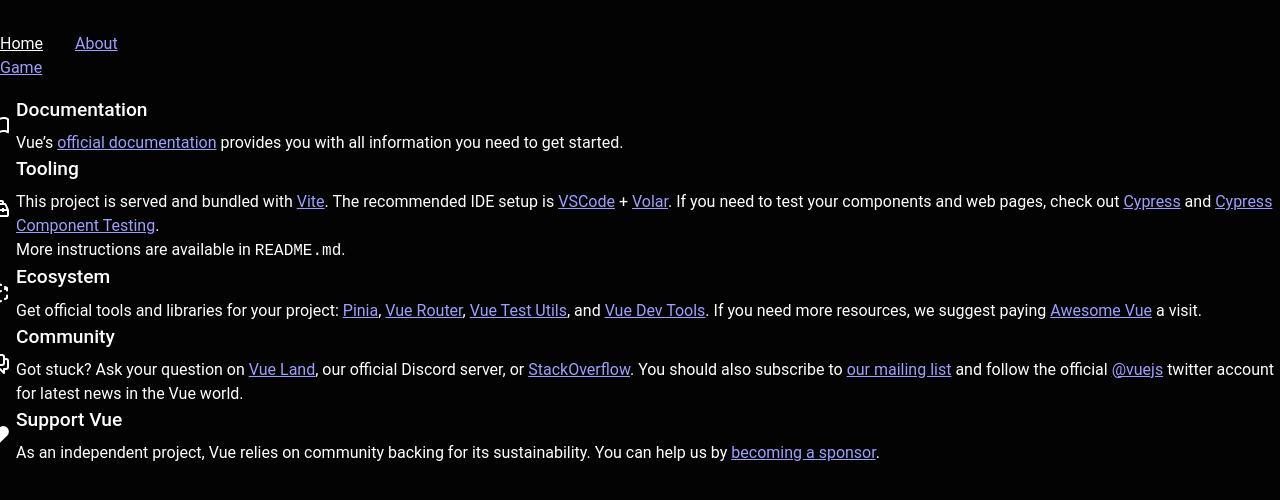
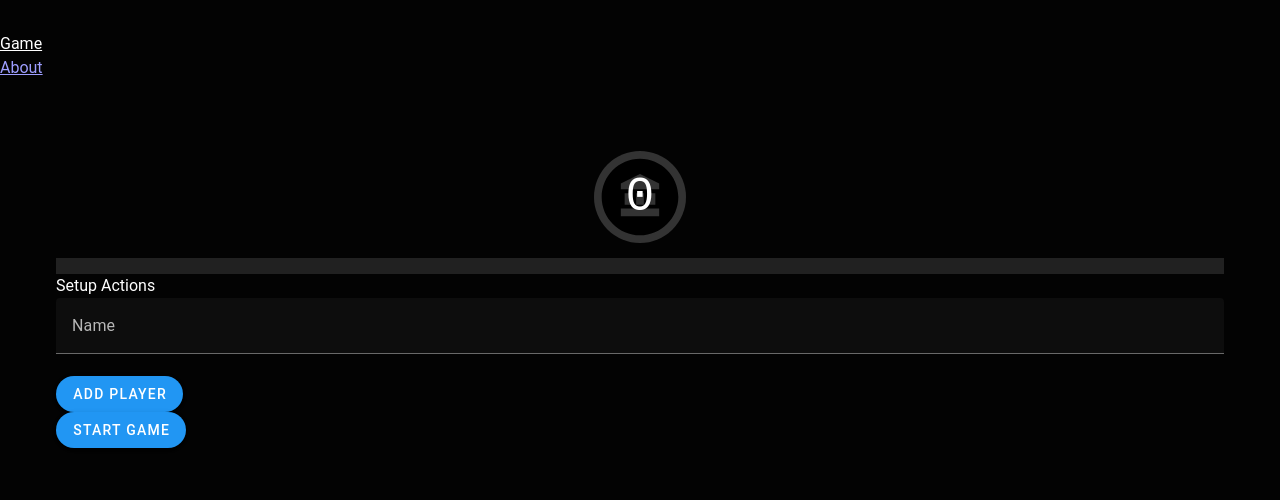
Before and after one commit to BoldBigflank/bank, a Vue app: page / in a window 1280 px wide. Shown: the top 500 px of the page. Built offline with nearby package versions, Linux system fonts and the light colour scheme.

Commit message:
route changes

```diff
--- a/src/App.vue
+++ b/src/App.vue
@@ -6,10 +6,8 @@ import { RouterLink, RouterView } from 'vue-router';
   <header>
     <div class="wrapper">
       <nav>
-        <RouterLink to="/">Home</RouterLink>
+        <RouterLink to="/">Game</RouterLink>
         <RouterLink to="/about">About</RouterLink>
-        <RouterLink to="/game">Game</RouterLink>
-
       </nav>
     </div>
   </header>
--- a/src/router/index.ts
+++ b/src/router/index.ts
@@ -1,13 +1,13 @@
 import { createRouter, createWebHistory } from 'vue-router'
-import HomeView from '../views/HomeView.vue'
+import GameView from '../views/GameView.vue'
 
 const router = createRouter({
   history: createWebHistory(import.meta.env.BASE_URL),
   routes: [
     {
       path: '/',
-      name: 'home',
-      component: HomeView
+      name: 'game',
+      component: GameView
     },
     {
       path: '/about',
@@ -16,11 +16,6 @@ const router = createRouter({
       // this generates a separate chunk (About.[hash].js) for this route
       // which is lazy-loaded when the route is visited.
       component: () => import('../views/AboutView.vue')
-    },
-    {
-      path: '/game',
-      name: 'game',
-      component: () => import('../views/GameView.vue')
     }
   ]
 })
```
